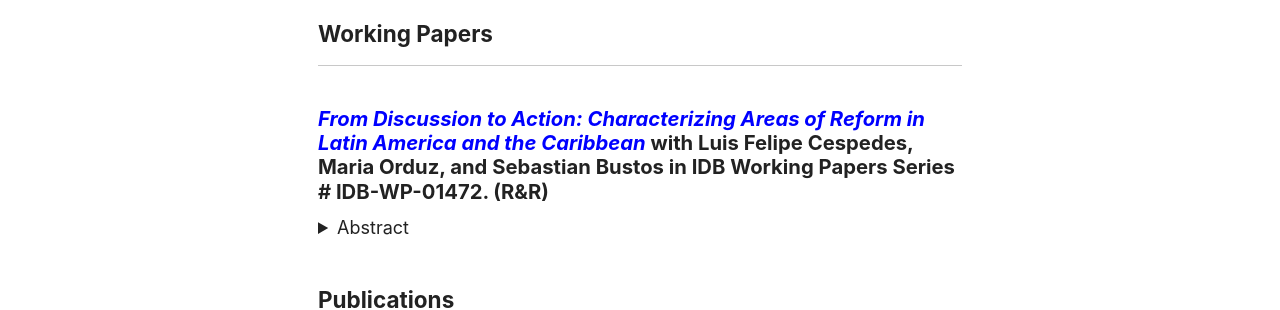
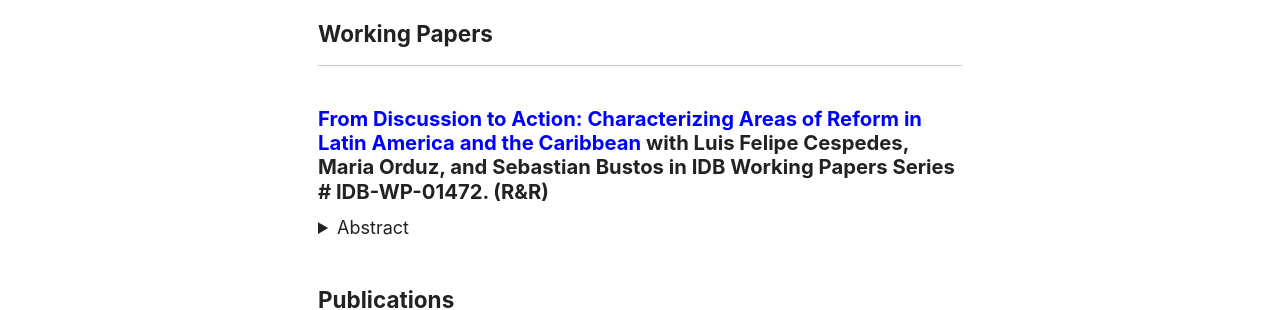
Before and after one commit to jleondia/jleondia.github.io, a Jekyll site: the page built from _pages/research.md, in a window 1280 px wide. Shown: the part 145-455 px from the top of the page. Built offline with Jekyll 4.4.1, drawn with Linux system fonts in a browser that asks for light colours; cached includes are drawn as plain includes.

```diff
--- a/_pages/research.md
+++ b/_pages/research.md
@@ -10,7 +10,7 @@ comments: false
 
 ---
 
-### [*From Discussion to Action: Characterizing Areas of Reform in Latin America and the Caribbean*](https://publications.iadb.org/en/discussion-action-characterizing-areas-reform-latin-america-and-caribbean) with Luis Felipe Cespedes, Maria Orduz, and Sebastian Bustos in IDB Working Papers Series # IDB-WP-01472. (R&R)
+### [From Discussion to Action: Characterizing Areas of Reform in Latin America and the Caribbean](https://publications.iadb.org/en/discussion-action-characterizing-areas-reform-latin-america-and-caribbean) with Luis Felipe Cespedes, Maria Orduz, and Sebastian Bustos in IDB Working Papers Series # IDB-WP-01472. (R&R)
 
 <details>
   <summary>Abstract</summary>
```
